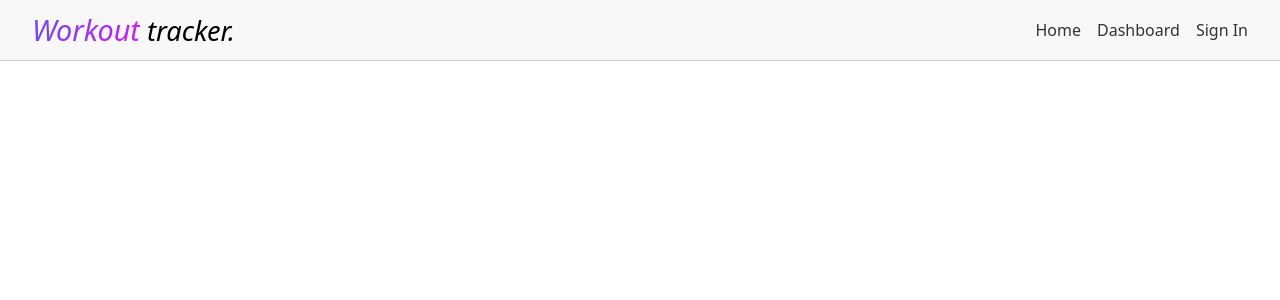
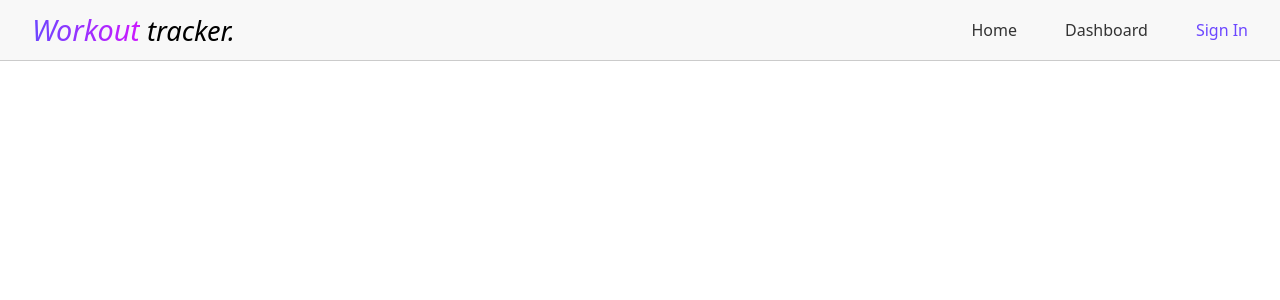
Before and after one commit to henriVanDerStelt/schema-app-test, a React (Vite) app: page / in a window 1280 px wide. Shown: the top 300 px of the page. Built offline with nearby package versions, Linux system fonts and the light colour scheme; no server answers.

Commit message:
Nav bar fixes

```diff
--- a/src/Components/Navbar.css
+++ b/src/Components/Navbar.css
@@ -26,7 +26,7 @@
 .links {
   display: flex;
   align-items: center;
-  gap: 1rem;
+  gap: 3rem;
 }
 
 .links a {
@@ -34,6 +34,10 @@
   color: #eee;
   font-weight: 300;
 }
+
+.links a:last-child {
+    color: #6C47FF;
+  }
 
 .links a:hover {
   color: #6C47FF;
```
